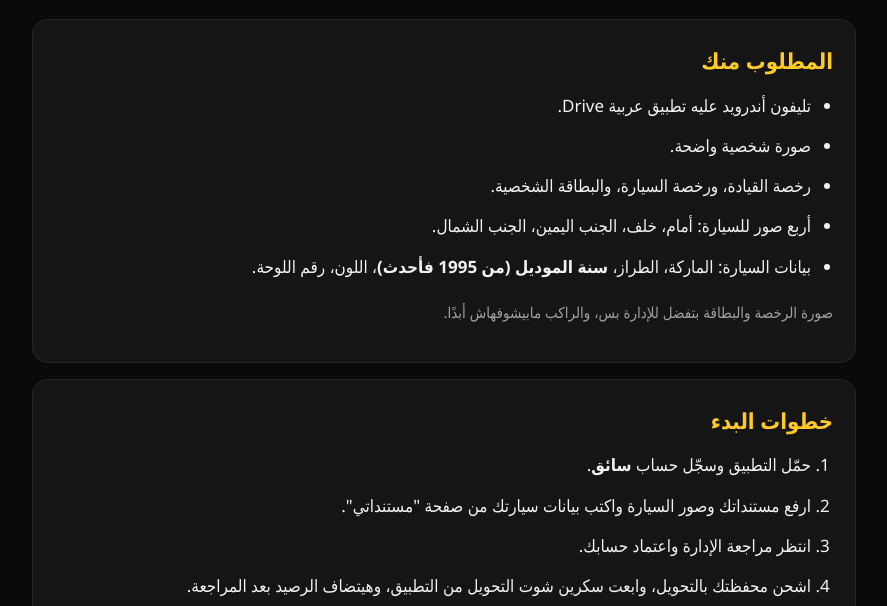
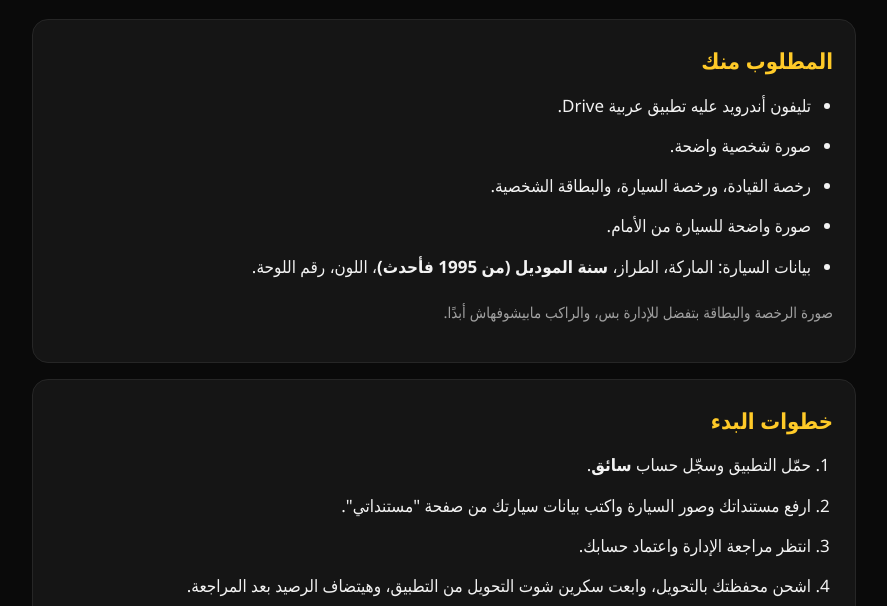
Before and after one commit to kdplkdpl577-ship-it/arabia-drive-site, a plain HTML site: page drivers.html in a window 1280 px wide. Shown: the part 194-800 px from the top of the page, without its empty margins (196-1083 px from the left). Drawn offline with Linux system fonts and the light colour scheme.

Commit message:
Drivers page: front car photo only
Co-Authored-By: Claude Sonnet 5.5 <noreply@anthropic.com>
Claude-Session: https://claude.ai/code/session_01ApJgaDr5sXEbeRFfcBNVqo

```diff
--- a/drivers.html
+++ b/drivers.html
@@ -38,7 +38,7 @@
 <li>تليفون أندرويد عليه تطبيق عربية Drive.</li>
 <li>صورة شخصية واضحة.</li>
 <li>رخصة القيادة، ورخصة السيارة، والبطاقة الشخصية.</li>
-<li>أربع صور للسيارة: أمام، خلف، الجنب اليمين، الجنب الشمال.</li>
+<li>صورة واضحة للسيارة من الأمام.</li>
 <li>بيانات السيارة: الماركة، الطراز، <b>سنة الموديل (من 1995 فأحدث)</b>، اللون، رقم اللوحة.</li>
 </ul>
 <p class="note">صورة الرخصة والبطاقة بتفضل للإدارة بس، والراكب مابيشوفهاش أبدًا.</p>
```
